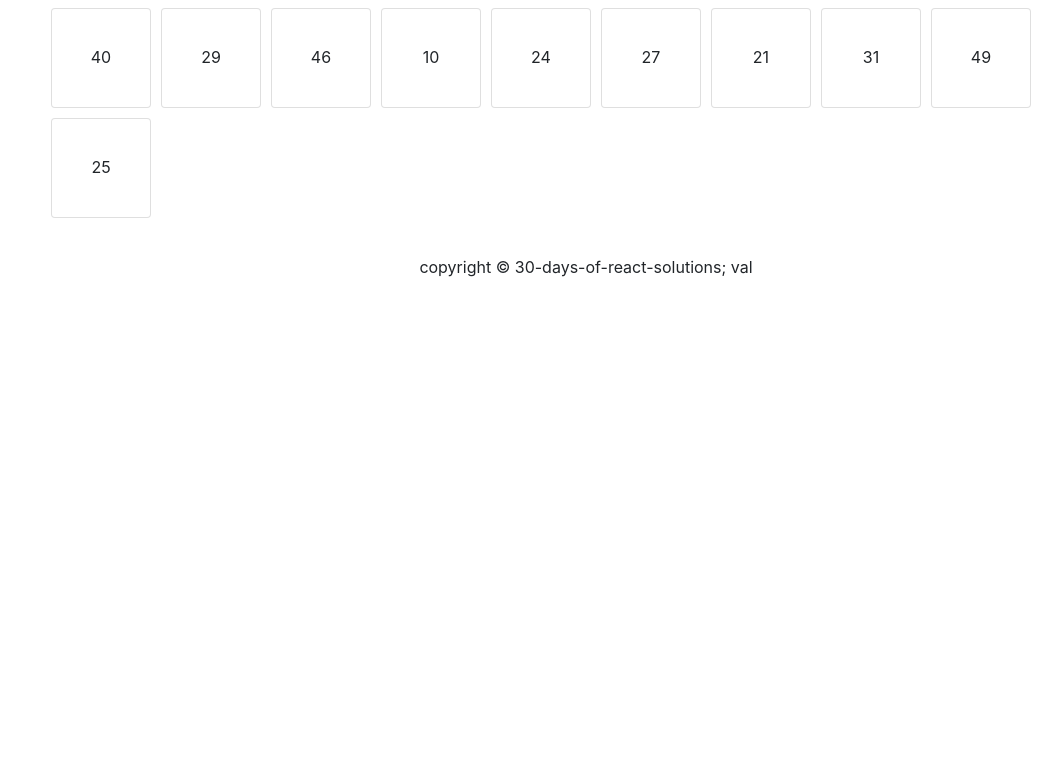
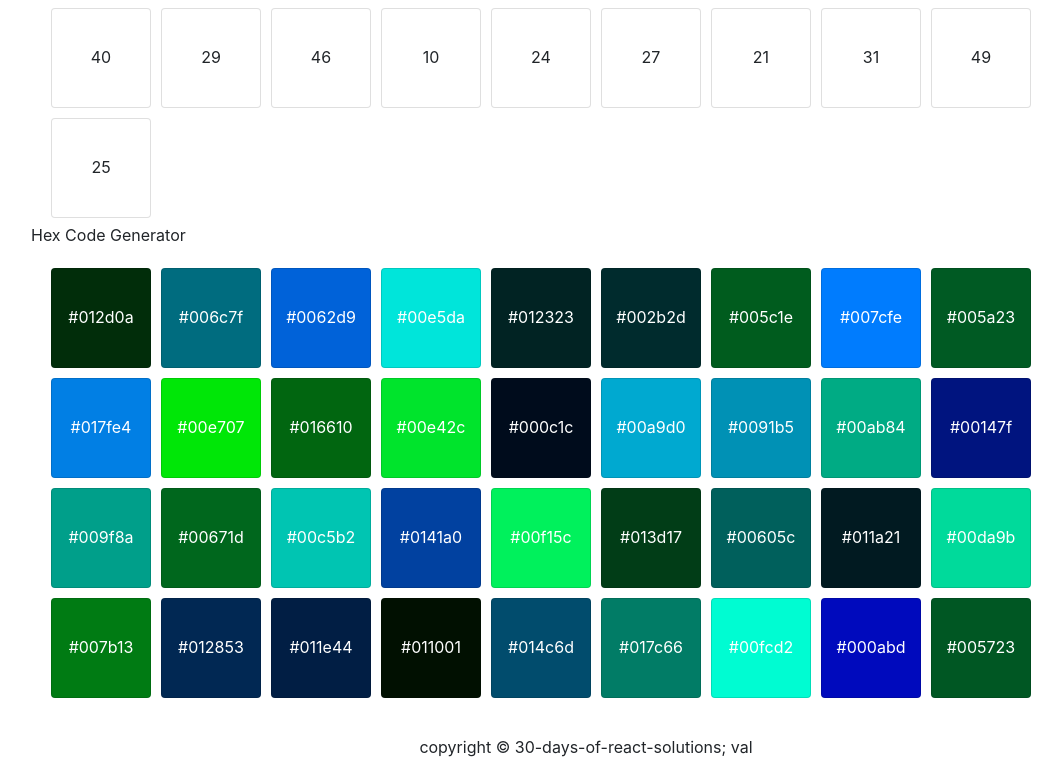
Before and after one commit to valeryfun/30-days-of-react-solutions, a React (Create React App) app: page /day-6-solutions in a window 1280 px wide. Shown: the part 1287-2062 px from the top of the page, without its empty margins (54-1116 px from the left). Before the commit the page ends 1582 px from the top, so only its background shows below. Built offline with nearby package versions, Linux system fonts and the light colour scheme.

Commit message:
[ADD] generate random hex code on load

```diff
--- /dev/null
+++ b/src/components/GenerateHexCodes.js
@@ -0,0 +1,26 @@
+import React from 'react'
+import { Card } from 'react-bootstrap'
+
+const GenerateHexCodes = () => {
+	var colors = []
+	while (colors.length < 36) {
+		do {
+			var color = Math.floor(Math.random() * 100000 + 1)
+		} while (colors.indexOf(color) >= 0)
+		colors.push('#' + ('000000' + color.toString(16)).slice(-6))
+	}
+	return (
+		<div className='day6-container'>
+			{colors.map(randomHex => (
+				<Card
+					className='day6-card'
+					style={{ backgroundColor: randomHex, color: '#ffffff' }}
+				>
+					{randomHex}
+				</Card>
+			))}
+		</div>
+	)
+}
+
+export default GenerateHexCodes
--- a/src/screens/day6.js
+++ b/src/screens/day6.js
@@ -2,6 +2,7 @@ import React from 'react'
 import { Row, Col } from 'react-bootstrap'
 import Day3FormContainer from '../components/Day3FormContainer'
 import GenerateNumber from '../components/GenerateNumber'
+import GenerateHexCodes from '../components/GenerateHexCodes'
 
 const Day6 = () => {
 	return (
@@ -13,6 +14,14 @@ const Day6 = () => {
 					<GenerateNumber />
 				</Col>
 			</Row>
+			<Row>
+				<p>Hex Code Generator</p>
+			</Row>
+			<Row>
+				<Col>
+					<GenerateHexCodes />
+				</Col>
+			</Row>
 		</Day3FormContainer>
 	)
 }
```
